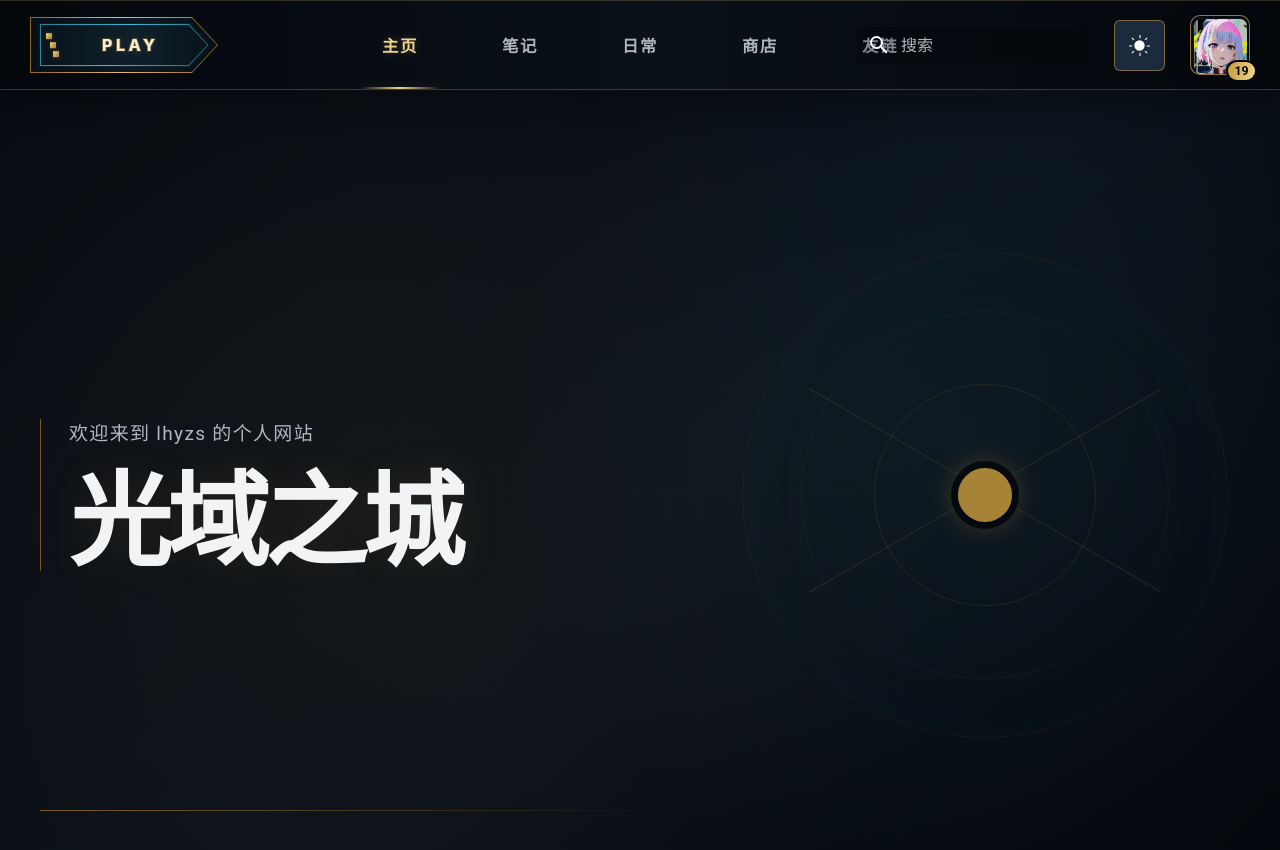
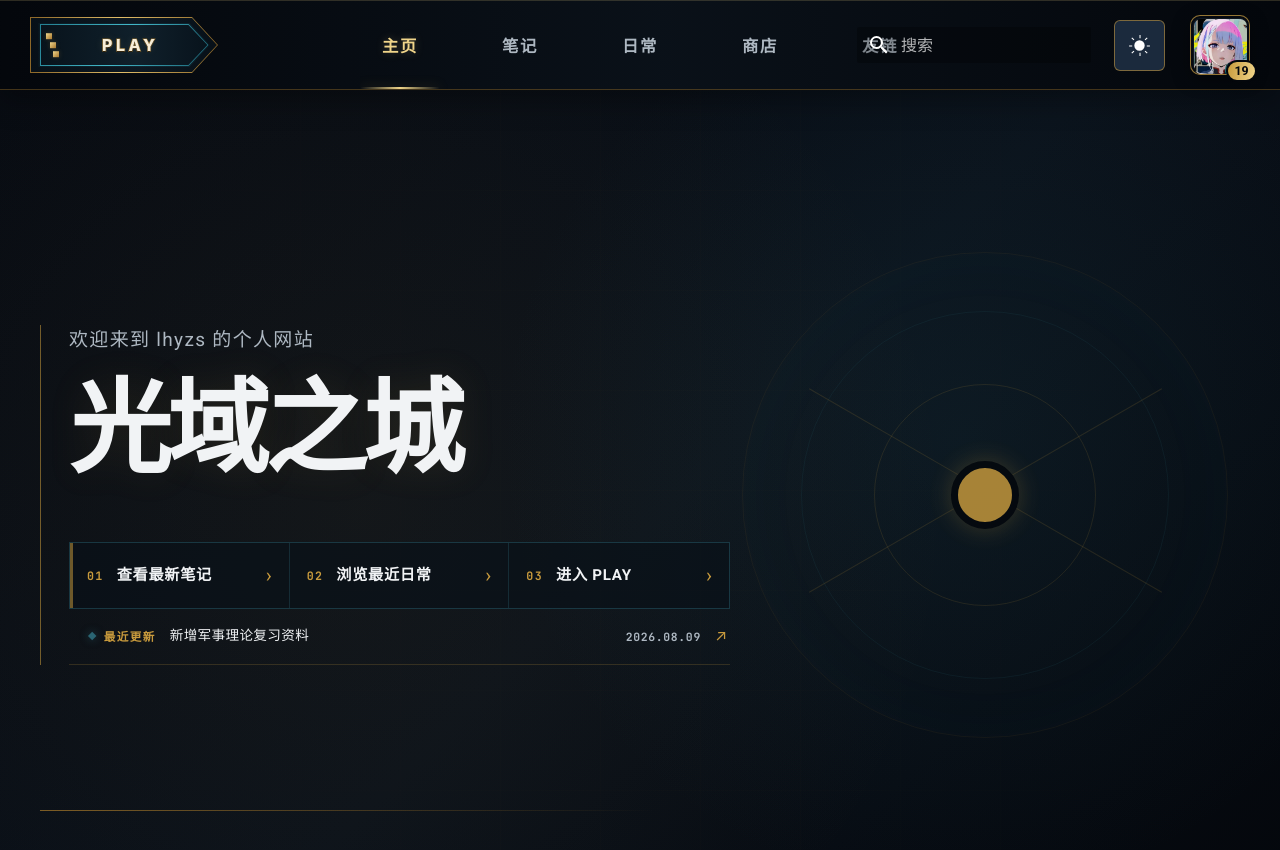
Before and after one commit to lhyzs-hub/lhyzs, an MkDocs documentation site: the page built from docs/index.md, in a window 1280 px wide. Shown: the top 850 px of the page. Built offline with MkDocs 1.6.1 and Material for MkDocs 9.7.7, drawn with Linux system fonts in a browser that asks for light colours; a script that is not in the unit is left out.

Commit message:
add homepage content entrances

```diff
--- a/docs/assets/javascripts/site.js
+++ b/docs/assets/javascripts/site.js
@@ -134,7 +134,9 @@
       ".game-nav .md-tabs__link",
       '.md-header__button.md-icon[for="__search"]',
       ".theme-switch",
-      ".player-profile__trigger"
+      ".player-profile__trigger",
+      ".hero-home__action",
+      ".hero-home__update"
     ].join(",");
 
     const flashPressable = (pressable) => {
--- a/docs/assets/stylesheets/extra.css
+++ b/docs/assets/stylesheets/extra.css
@@ -527,11 +527,12 @@ body {
 .hero-home__copy {
   position: relative;
   z-index: 2;
+  width: min(100%, 43rem);
   padding-left: 1.4rem;
   border-left: 1px solid rgba(201, 155, 61, 0.55);
 }
 
-.hero-home__copy p {
+.hero-home__copy > p {
   margin: 0 0 1.1rem;
   color: var(--lhyzs-muted);
   font-size: clamp(0.95rem, 1.4vw, 1.15rem);
@@ -547,6 +548,160 @@ body {
   line-height: 0.98;
   letter-spacing: -0.045em;
   text-shadow: 0 0 38px rgba(201, 155, 61, 0.11);
+}
+
+.hero-home__actions {
+  display: grid;
+  grid-template-columns: 1fr;
+  margin-top: clamp(2.1rem, 5vw, 3.2rem);
+  border: 1px solid rgba(42, 101, 115, 0.46);
+  background: rgba(9, 16, 24, 0.64);
+  box-shadow: inset 3px 0 0 rgba(201, 155, 61, 0.52);
+}
+
+.hero-home__action {
+  position: relative;
+  display: grid;
+  grid-template-columns: 2.15rem 1fr auto;
+  gap: 0.65rem;
+  align-items: center;
+  min-height: 3.25rem;
+  padding: 0 2.2rem 0 1rem;
+  color: var(--lhyzs-text) !important;
+  border-bottom: 1px solid rgba(42, 101, 115, 0.32);
+  text-decoration: none !important;
+  transition: color 160ms ease, background 160ms ease, box-shadow 160ms ease;
+}
+
+.hero-home__action:last-child {
+  border-bottom: 0;
+}
+
+.hero-home__action::after {
+  position: absolute;
+  right: 0.85rem;
+  color: var(--lhyzs-gold);
+  font-size: 1rem;
+  content: "›";
+  transition: transform 160ms ease, color 160ms ease;
+}
+
+.hero-home__action > span {
+  color: var(--lhyzs-gold);
+  font: 700 0.58rem/1 var(--md-code-font-family);
+  letter-spacing: 0.12em;
+}
+
+.hero-home__action strong {
+  font-size: 0.76rem;
+  font-weight: 650;
+  letter-spacing: 0.045em;
+}
+
+.hero-home__action:hover,
+.hero-home__action:focus-visible {
+  color: var(--lhyzs-gold-light) !important;
+  background: linear-gradient(90deg, rgba(42, 101, 115, 0.18), rgba(201, 155, 61, 0.055));
+  box-shadow: inset 0 0 18px rgba(42, 101, 115, 0.1);
+  outline: 0;
+}
+
+.hero-home__action:hover::after,
+.hero-home__action:focus-visible::after {
+  color: var(--lhyzs-gold-light);
+  transform: translateX(0.18rem);
+}
+
+.hero-home__action:active {
+  background: rgba(201, 155, 61, 0.12);
+  box-shadow: inset 0 0 20px rgba(240, 213, 138, 0.14), 0 0 14px rgba(201, 155, 61, 0.14);
+}
+
+.hero-home__update {
+  display: grid;
+  grid-template-columns: auto minmax(0, 1fr) auto auto;
+  gap: 0.7rem;
+  align-items: center;
+  min-height: 2.8rem;
+  padding: 0.45rem 0.15rem 0.45rem 1rem;
+  color: var(--lhyzs-muted) !important;
+  border-bottom: 1px solid rgba(201, 155, 61, 0.2);
+  text-decoration: none !important;
+  transition: color 160ms ease, border-color 160ms ease, background 160ms ease;
+}
+
+.hero-home__update-label {
+  display: inline-flex;
+  gap: 0.42rem;
+  align-items: center;
+  color: var(--lhyzs-gold);
+  font: 700 0.58rem/1 var(--md-code-font-family);
+  letter-spacing: 0.12em;
+}
+
+.hero-home__update-label i {
+  width: 0.32rem;
+  height: 0.32rem;
+  background: var(--lhyzs-cyan);
+  box-shadow: 0 0 8px rgba(42, 101, 115, 0.62);
+  transform: rotate(45deg);
+}
+
+.hero-home__update strong {
+  overflow: hidden;
+  color: var(--lhyzs-text);
+  font-size: 0.68rem;
+  font-weight: 550;
+  letter-spacing: 0.025em;
+  text-overflow: ellipsis;
+  white-space: nowrap;
+}
+
+.hero-home__update time {
+  color: var(--lhyzs-muted);
+  font: 600 0.57rem/1 var(--md-code-font-family);
+  letter-spacing: 0.06em;
+}
+
+.hero-home__update-arrow {
+  color: var(--lhyzs-gold);
+  font-size: 0.78rem;
+  transition: transform 160ms ease;
+}
+
+.hero-home__update:hover,
+.hero-home__update:focus-visible {
+  color: var(--lhyzs-text) !important;
+  border-bottom-color: rgba(201, 155, 61, 0.58);
+  background: linear-gradient(90deg, rgba(201, 155, 61, 0.065), transparent 72%);
+  outline: 0;
+}
+
+.hero-home__update:hover .hero-home__update-arrow,
+.hero-home__update:focus-visible .hero-home__update-arrow {
+  transform: translate(0.12rem, -0.12rem);
+}
+
+.hero-home__update:active {
+  background: rgba(201, 155, 61, 0.1);
+  box-shadow: 0 0 12px rgba(201, 155, 61, 0.12);
+}
+
+@media (min-width: 34rem) {
+  .hero-home__actions {
+    grid-template-columns: repeat(3, minmax(0, 1fr));
+  }
+
+  .hero-home__action {
+    grid-template-columns: auto 1fr;
+    padding-left: 0.85rem;
+    border-right: 1px solid rgba(42, 101, 115, 0.32);
+    border-bottom: 0;
+  }
+
+  .hero-home__action:last-child {
+    border-right: 0;
+  }
 }
 
 .hero-home__sigil {
@@ -757,6 +912,26 @@ body:not(.lhyzs-home) .md-typeset li {
   .play-launcher__steps { left: 0.6rem; }
   .game-nav .md-tabs__list { justify-content: flex-start; }
   .hero-home__copy h1 { font-size: clamp(3rem, 17vw, 4.6rem); }
+
+  .hero-home__update {
+    grid-template-areas:
+      "label time arrow"
+      "title title title";
+    grid-template-columns: auto 1fr auto;
+    gap: 0.45rem 0.65rem;
+    padding-block: 0.65rem;
+  }
+
+  .hero-home__update-label { grid-area: label; }
+  .hero-home__update strong {
+    grid-area: title;
+    white-space: normal;
+  }
+  .hero-home__update time {
+    grid-area: time;
+    justify-self: end;
+  }
+  .hero-home__update-arrow { grid-area: arrow; }
 }
 
 @media (prefers-reduced-motion: reduce) {
@@ -1246,6 +1421,21 @@ html[data-lhyzs-theme="light"] .hero-home {
     linear-gradient(135deg, #fff 0%, #eef3f5 52%, #f8fafb 100%);
 }
 
+html[data-lhyzs-theme="light"] .hero-home__actions {
+  border-color: rgba(54, 125, 139, 0.36);
+  background: rgba(255, 255, 255, 0.72);
+  box-shadow: inset 3px 0 0 rgba(154, 110, 30, 0.45);
+}
+
+html[data-lhyzs-theme="light"] .hero-home__action {
+  border-color: rgba(54, 125, 139, 0.22);
+}
+
+html[data-lhyzs-theme="light"] .hero-home__action:hover,
+html[data-lhyzs-theme="light"] .hero-home__action:focus-visible {
+  background: linear-gradient(90deg, rgba(54, 125, 139, 0.1), rgba(154, 110, 30, 0.045));
+}
+
 html[data-lhyzs-theme="light"] body:not(.lhyzs-home) .md-content__inner {
   background: linear-gradient(145deg, rgba(255, 255, 255, 0.98), rgba(239, 244, 246, 0.96));
   border-color: rgba(154, 110, 30, 0.3);
--- a/docs/index.md
+++ b/docs/index.md
@@ -2,6 +2,26 @@
   <div class="hero-home__copy">
     <p>欢迎来到 lhyzs 的个人网站</p>
     <h1 id="hero-title">光域之城</h1>
+    <nav class="hero-home__actions" aria-label="首页快捷入口">
+      <a class="hero-home__action" href="notes/大学课程学习/军事理论/26期末卷_答案/">
+        <span aria-hidden="true">01</span>
+        <strong>查看最新笔记</strong>
+      </a>
+      <a class="hero-home__action" href="daily/">
+        <span aria-hidden="true">02</span>
+        <strong>浏览最近日常</strong>
+      </a>
+      <a class="hero-home__action" href="play/">
+        <span aria-hidden="true">03</span>
+        <strong>进入 PLAY</strong>
+      </a>
+    </nav>
+    <a class="hero-home__update" href="notes/大学课程学习/军事理论/">
+      <span class="hero-home__update-label"><i aria-hidden="true"></i>最近更新</span>
+      <strong>新增军事理论复习资料</strong>
+      <time datetime="2026-08-09">2026.08.09</time>
+      <span class="hero-home__update-arrow" aria-hidden="true">↗</span>
+    </a>
   </div>
   <div class="hero-home__sigil" aria-hidden="true">
     <span></span>
```
